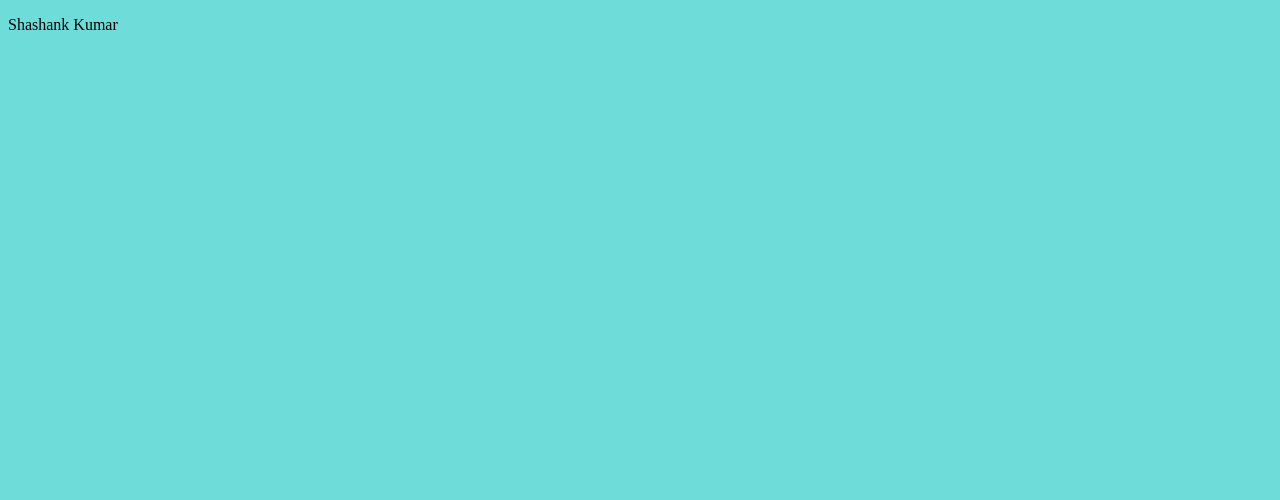
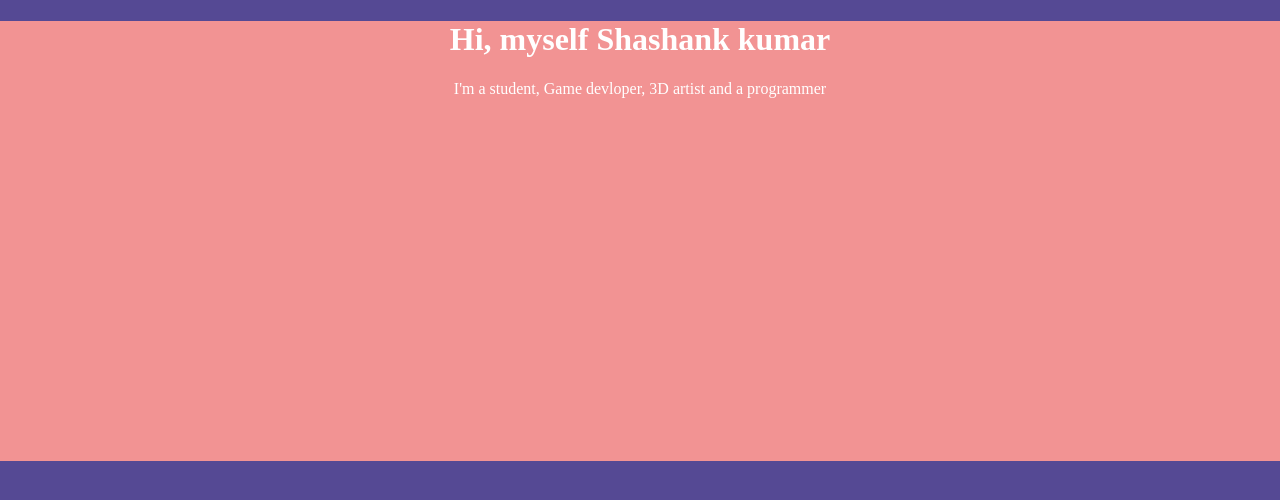
Before and after one commit to Cyanide1013/professionalwebsite, a plain HTML site: page index.html in a window 1280 px wide. Drawn offline with Linux system fonts and the light colour scheme.

Commit message:
change1: introduced images

```diff
--- a/css/style.css
+++ b/css/style.css
@@ -1,3 +1,17 @@
 body{
-  background-color: #6EDCD9;
+  background-color: #554994;
+  margin: 0;
 }
+
+.name{
+  background-color: #F29393;
+  margin-left: 0;
+  margin-right: 0;
+  margin-top: 200;
+  height: 440px;
+  color: #ffffff;
+}
+.text{
+  text-align: center;
+
+}
--- a/index.html
+++ b/index.html
@@ -1,14 +1,22 @@
 <!DOCTYPE html>
 <html lang="en" dir="ltr">
+
 <head>
   <meta charset="utf-8">
   <title>Shashank</title>
   <link rel="stylesheet" type="text/css" href="css/style.css">
-    <p>Shashank Kumar</p>
+  <link rel="icon" href="images/icon.ico">
+
 </head>
+<! ////// />
 
 <body>
+  <div class="name">
+    <h1 class="text">Hi, myself Shashank kumar</h1>
+    <p class="text">I'm a student, Game devloper, 3D artist and a programmer</p>
+  </div>
 
 
 </body>
+
 </html>
```
Also changed, not shown: images/icon.ico (added). Lines whose indentation alone changed are shown as unchanged.
